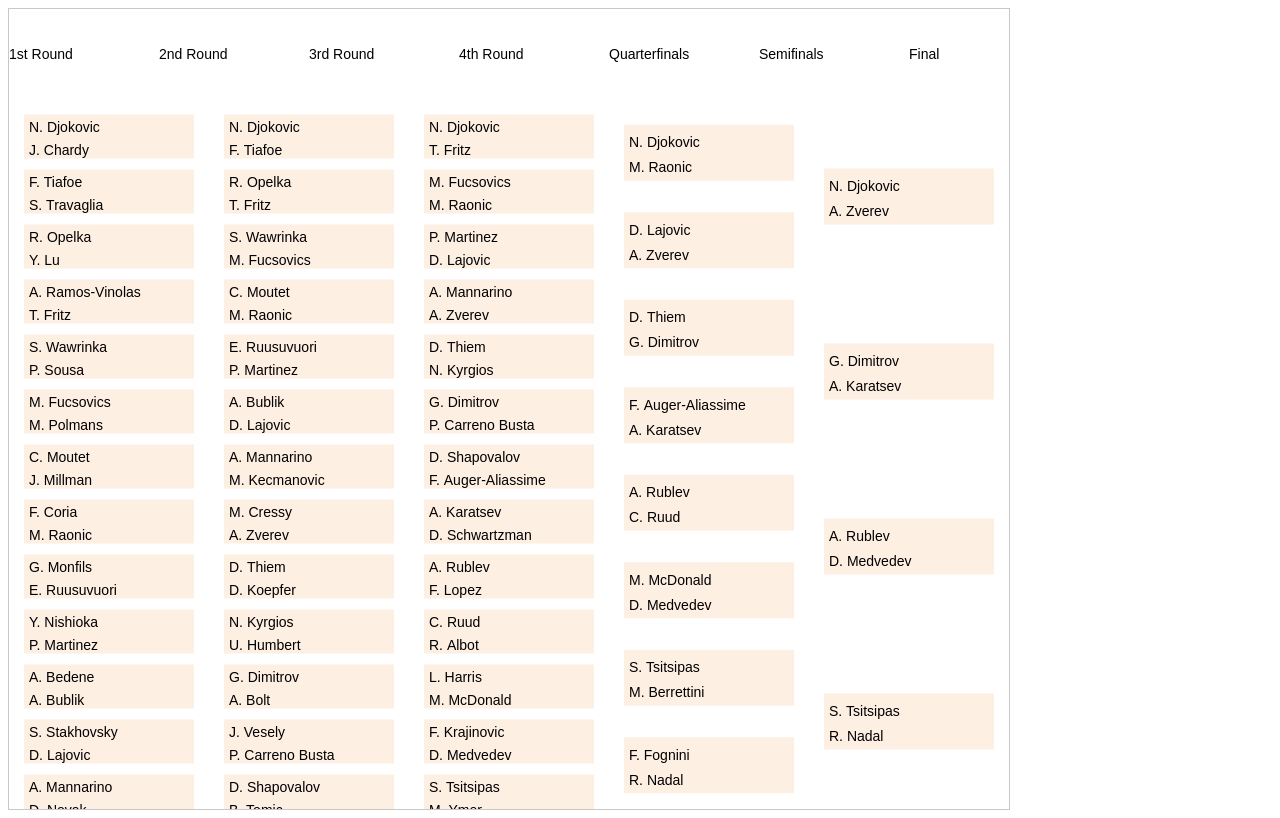
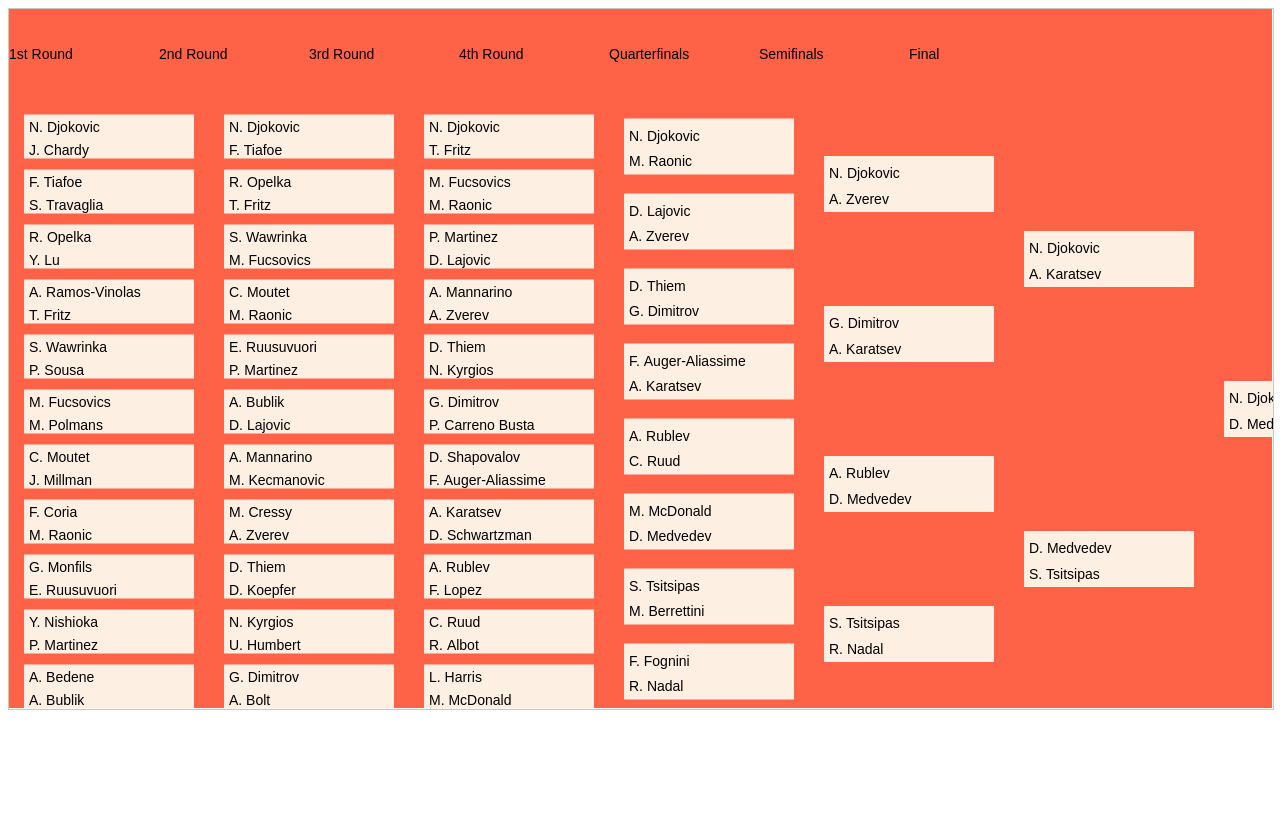
Before and after one commit to sbachinin/bracketry, a plain HTML site: page index.html in a window 1280 px wide. Drawn offline with Linux system fonts and the light colour scheme.

Commit message:
render canvas to a full size of a given element

```diff
--- a/index.html
+++ b/index.html
@@ -1,4 +1,4 @@
 <link rel="stylesheet" href="styles.css">
 
-<canvas id="canv" width="1000" height="800"></canvas>
+<div id="canvas-container" style="width: 100%; height: 700px; background: tomato"></div>
 <script type="module" src="index.mjs"></script>
--- a/index.mjs
+++ b/index.mjs
@@ -1,6 +1,8 @@
 import { drawBrackets } from './lib.mjs'
 import { mockFetchData as fetch } from './mockFetchData.mjs'
 
-const canvas = document.getElementById('canv');
-
-fetch().then(data => drawBrackets(data, canvas))
+fetch()
+.then(data => drawBrackets(
+    data,
+    document.getElementById('canvas-container')
+))
--- a/lib.mjs
+++ b/lib.mjs
@@ -2,7 +2,12 @@ import { createMatchDrawingData } from './utils/createMatchDrawingData.mjs'
 import { drawMatch } from './utils/drawMatch.mjs'
 import * as sizes from './utils/sizes.mjs'
 
-export const drawBrackets = (data, canvasEl) => {
+export const drawBrackets = (data, canvasContainer) => {
+    const canvasEl = document.createElement('canvas');
+    canvasEl.setAttribute('width', canvasContainer.clientWidth + "px");
+    canvasEl.setAttribute('height', canvasContainer.clientHeight + "px");
+    canvasContainer.appendChild(canvasEl);
+
     if (canvasEl.getContext) {
         var ctx = canvasEl.getContext('2d');
 
```
